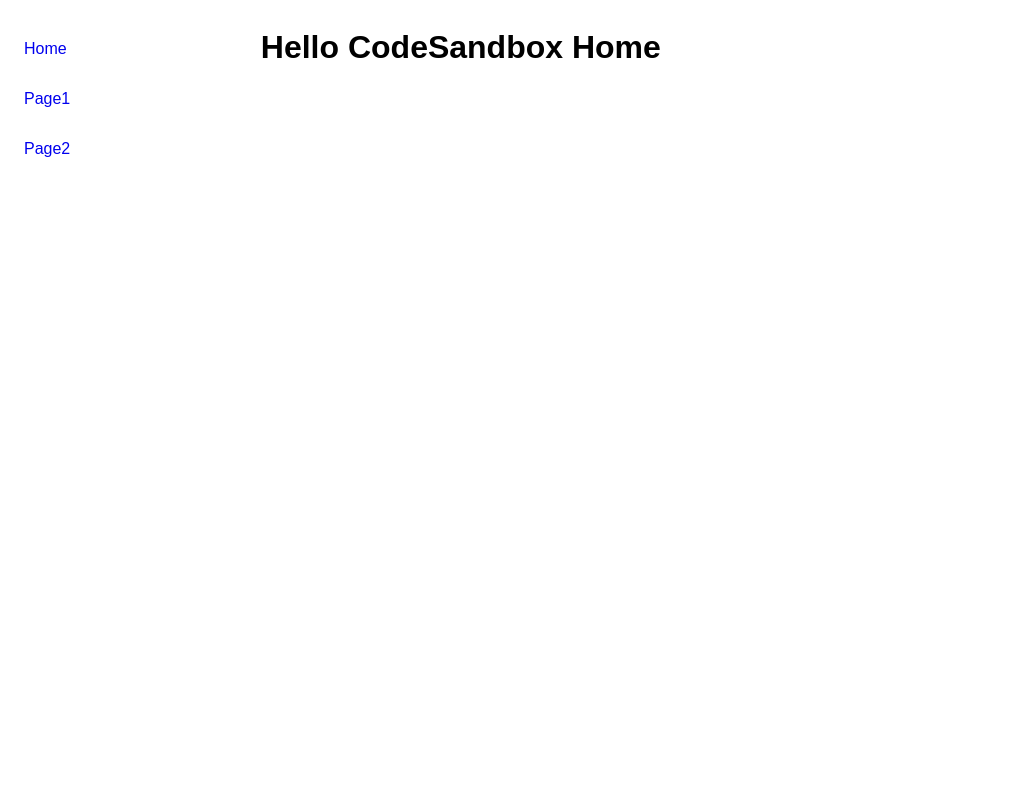
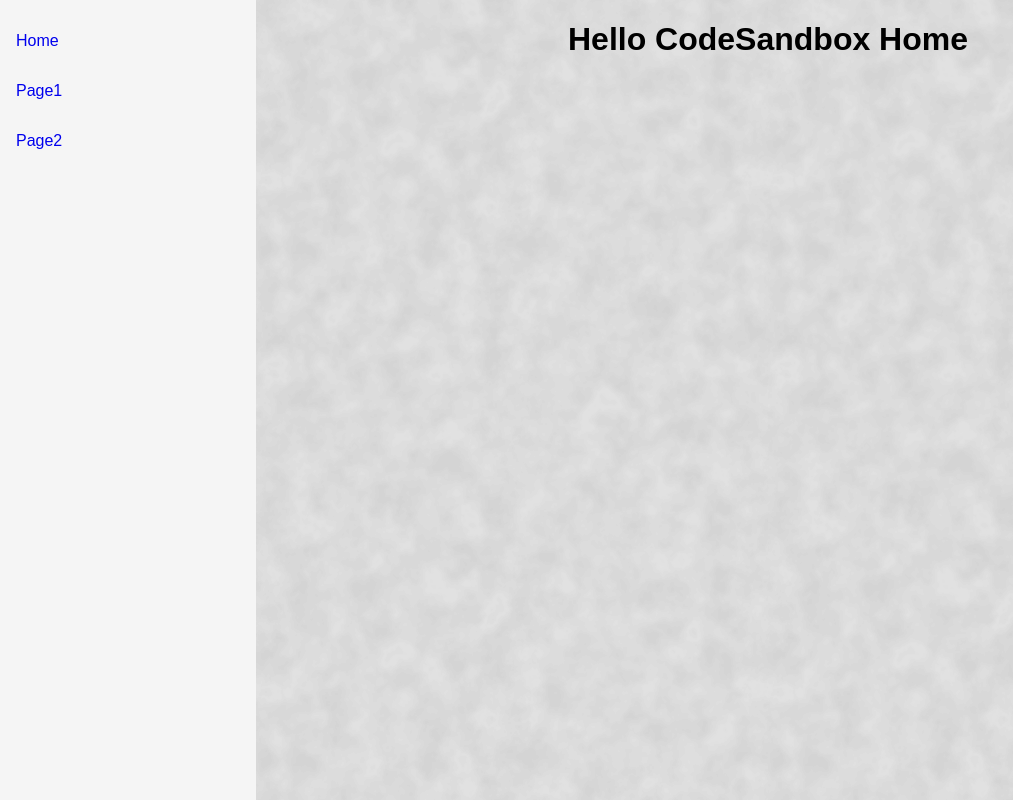
Before and after one commit to rharmalkar28/Demo, a React (Create React App) app: page / in a window 1280 px wide. Shown: the whole page, without its empty margins (0-1013 px from the left). Built offline with nearby package versions, Linux system fonts and the light colour scheme.

Commit message:
style added

```diff
--- a/src/Pages/Home.jsx
+++ b/src/Pages/Home.jsx
@@ -2,7 +2,7 @@
 
 export default function Home() {
   return (
-    <div className="App">
+    <div>
       <h1>Hello CodeSandbox Home</h1>
     </div>
   );
--- a/src/styles.css
+++ b/src/styles.css
@@ -1,13 +1,18 @@
 .App {
   font-family: sans-serif;
   display: flex;
+  height: 100vh;
 
 }
 .leftDiv {
-  flex:1
+  flex:1;
+  background-color: whitesmoke;
 }
 .rightBg {
-  flex:4
+  flex:4;
+  background-image: url("./assets/hazy_background_tile.png");
+  background-repeat: repeat;
+  text-align: center;
 }
 
 .mr-tp-one {
@@ -50,9 +55,14 @@
 
 ul li a {
   text-decoration: none;
+  display: inline-block;
+  width: 100%;
 }
 
-
+ul li:hover {
+  background-image: url("./assets/hazy_background_tile.png");
+  background-repeat: repeat;
+}
 
 ul li {
   list-style: none;
@@ -66,3 +76,7 @@
   width: 100%;
   padding-inline-start: 0px;
 }
+
+body, html{
+  margin: 0px;
+}
```
